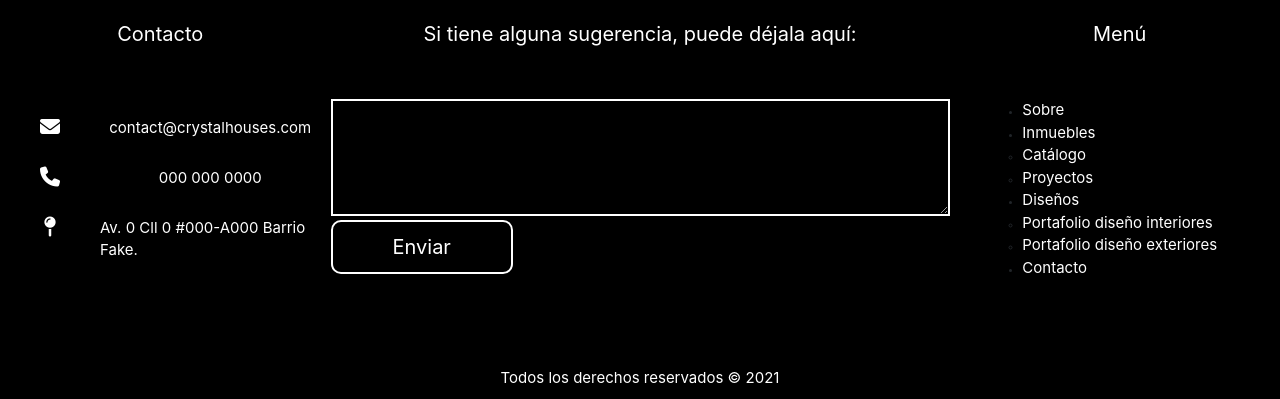
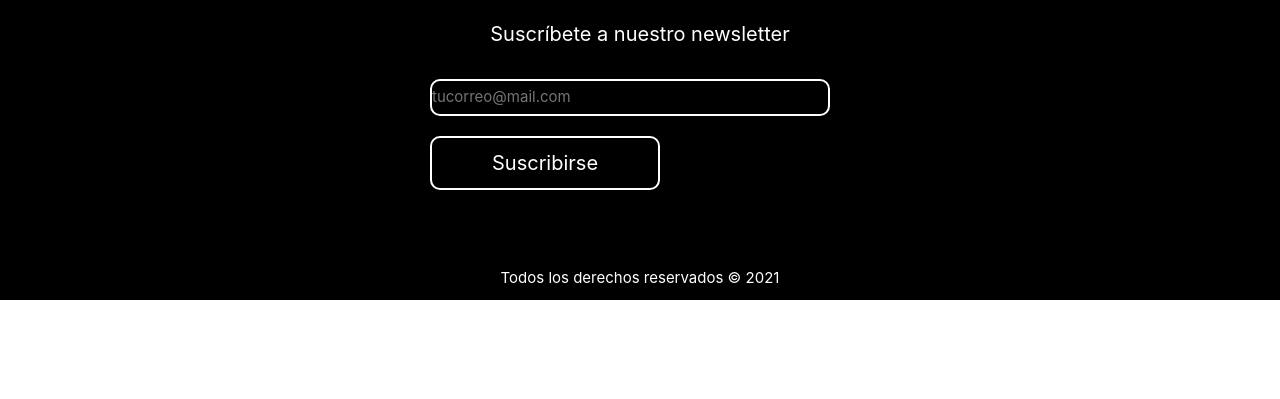
Before and after one commit to TrellixVulnTeam/ProyectoFinal_30TW, a website: page sobre.html in a window 1280 px wide. Shown: the part 2782-3181 px from the top of the page. After the commit the page ends 3082 px from the top, so only its background shows below. Drawn offline with nearby package versions, Linux system fonts and the light colour scheme.

Commit message:
Retoques finales al footer

```diff
--- a/scss/styles.scss
+++ b/scss/styles.scss
@@ -1,3 +1,5 @@
+/* Botones */
+
 .index-btn {
     padding: 1rem 2rem 1.5rem 2rem;
     font-size: 2rem;
@@ -28,6 +30,16 @@
         transition: .5s ease-in-out;
         cursor: pointer;
     }
+}
+
+@media (max-width:768px){
+
+    .enviar{
+        display:block;
+        margin-left: auto;
+        margin-right: auto;
+    }
+
 }
 
 .card {
--- a/sobre.html
+++ b/sobre.html
@@ -169,55 +169,18 @@
         <a href="#"><i class="fab fa-linkedin-in"></i></a>
     </div>
 
-    <div class="contacto-footer">
-        <p class="titulo-contacto">Contacto</p>
 
-        <i class="fas fa-envelope"></i>
-        <p class="info-contacto text-white">contact@crystalhouses.com</p>
+    <div class="newsletter">
 
-        <i class="fas fa-phone"></i>
-        <p class="info-contacto text-white">000 000 0000</p>
+        <p class="titulo-newsletter">Suscríbete a nuestro newsletter</p>
 
-        <i class="fas fa-map-pin"></i>
-        <p class="info-contacto text-white">Av. 0 Cll 0 #000-A000 Barrio Fake.</p>
-    </div>
+        <input class="newsletter-correo" type="email" name="" id="" placeholder="tucorreo@mail.com">
 
-    <div class="sugerencia">
-
-        <p class="titulo-sugerencia">Si tiene alguna sugerencia, puede déjala aquí:</p>
-
-        <textarea name="" id="" cols="60" rows="5" class="sugerencia-area"></textarea>
-
-        <button type="submit" class="enviar">Enviar</button>
+        <button type="submit" class="enviar enviar-sm">Suscribirse</button>
 
     </div>
 
-    <div class="menu-footer">
 
-        <p class="titulo-sugerencia">Menú</p>
-
-        <ul>
-            <li><a href="sobre.html">Sobre</a></li>
-            <li><a href="inmuebles.html">Inmuebles</a>
-
-                    <ul>
-                        <li><a href="catalogo.html">Catálogo</a></li>
-                        <li><a href="proyectos.html">Proyectos</a></li>
-                    </ul>
-
-            </li>
-            <li><a href="disenios.html">Diseños</a>
-
-                <ul>
-                    <li><a href="portafolio_int.html">Portafolio diseño interiores</a></li>
-                    <li><a href="portafolio_ext.html">Portafolio diseño exteriores</a></li>
-                </ul>
-
-            </li>
-            <li><a href="contacto.html">Contacto</a></li>
-        </ul>
-
-    </div>
 
     <p class="copyright">Todos los derechos reservados &copy; 2021</p>
 </footer>
```
Also changed, not shown: css/SASSstyles.css, css/styles.css.
